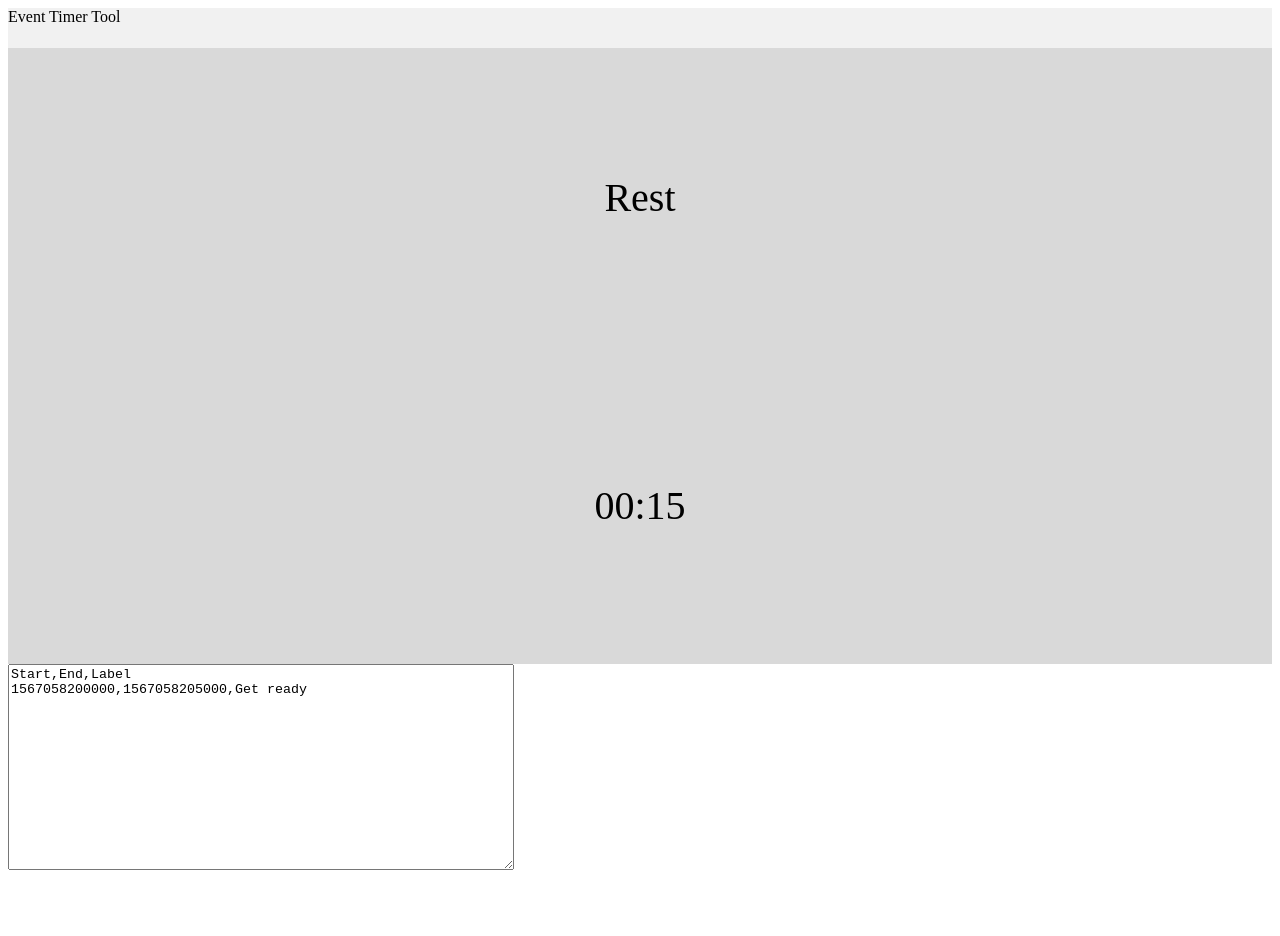
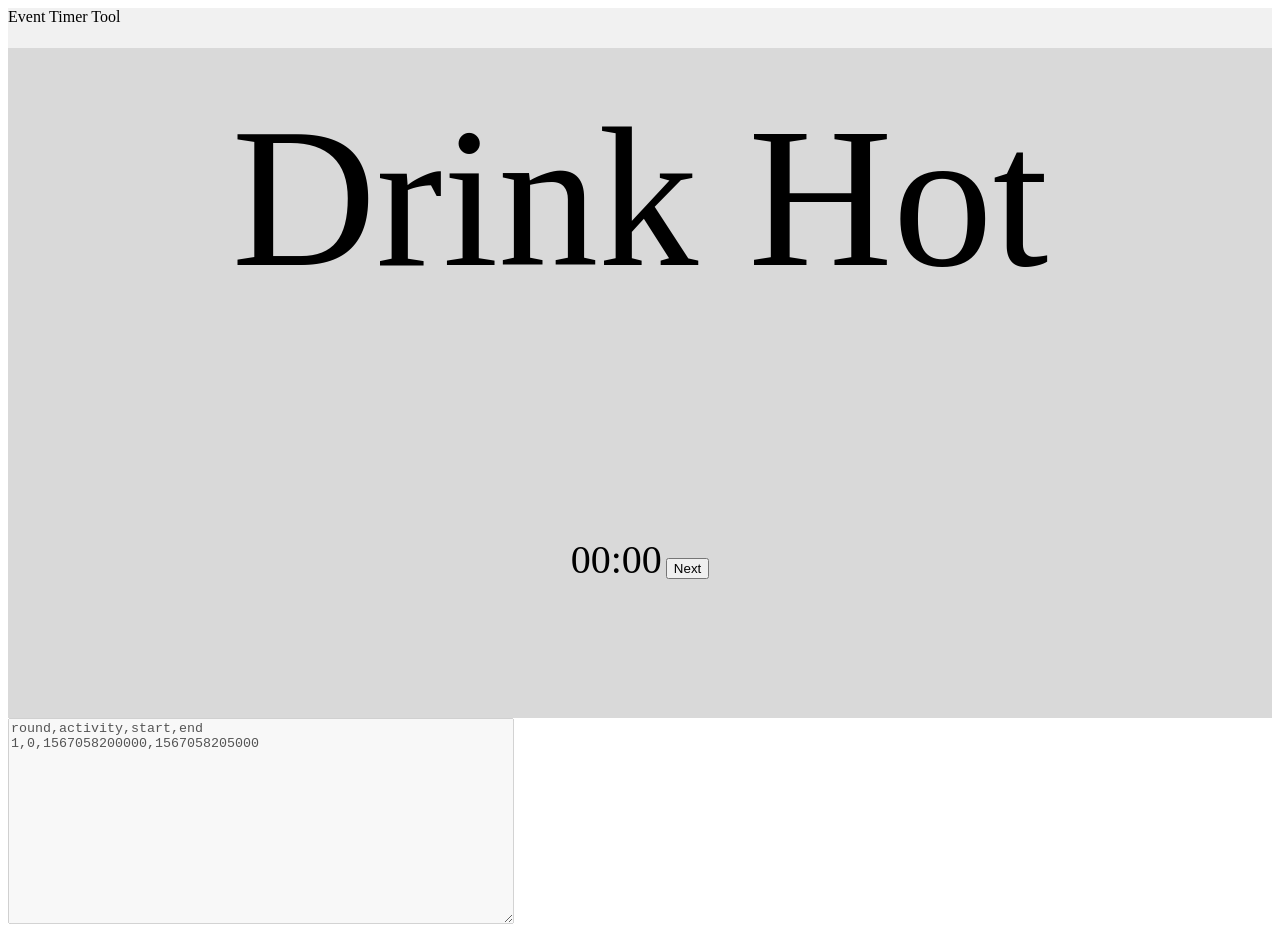
Before and after one commit to HAbitsLab/EventTimerTool, a plain HTML site: page index.html in a window 1280 px wide. Before the commit the page ends 882 px from the top, so only its background shows below. Drawn offline with nearby package versions, Linux system fonts and the light colour scheme.

Commit message:
version for the octagon experment.

```diff
--- a/experiment.js
+++ b/experiment.js
@@ -1,34 +1,8 @@
 var experiment = [
     {
-        action: 'Get ready',
+        action: 'Eat Hot',
         secs: 5 },
     {
-        action: 'Rest',
-        secs: 15 },
-    {
-        action: 'Drink',
-        secs: 15 },
-    {
-        action: 'Talk',
-        secs: 15 },
-
-    {
-        action: 'Rest',
-        secs: 15 },
-    {
-        action: 'Drink',
-        secs: 15 },
-    {
-        action: 'Talk',
-        secs: 15 },
-
-    {
-        action: 'Rest',
-        secs: 15 },
-    {
-        action: 'Drink',
-        secs: 15 },
-    {
-        action: 'Talk',
-        secs: 15 },
+        action: 'Drink Hot',
+        secs: 5 },
 ]
--- a/index.html
+++ b/index.html
@@ -20,12 +20,13 @@
 		<label id="ActionGuide"> Eating </label>
 		<br>
 		<label id = "timer"></label>
+		<button id='button' onclick="next()"> Next </button>
 		<br>
-		<button id='button' style="display:none"> Go to the next phase </button>
 </div>
 
+
 <div id="result">
-<textarea class="scrollabletextbox" id="resultlabel"></textarea>
+<textarea class="scrollabletextbox" id="resultlabel" disabled></textarea>
 </div>
 
 </html>
--- a/test.css
+++ b/test.css
@@ -68,7 +68,7 @@
 }
 
 #ActionGuide {
-	font-size: 40px;
+	font-size: 200px;
 }
 
 #resultlabel {
--- a/test.js
+++ b/test.js
@@ -95,14 +95,16 @@ CountDownTimer.parse = function(seconds) {
 var globalIndex = 0;
 var timer;
 var reset;
+var round = "1";
 
 var previousTime = 0;
+
 
 window.onload = function() {
     console.log("========== Starting experiment ===========");
     // console.log("Start,End,Label")
 
-    $("#resultlabel").append("Start,End,Label\n");
+    $("#resultlabel").append("round,activity,start,end\n");
 
     updateSelection(0);
 
@@ -127,16 +129,8 @@ function updateSelection(newIndex) {
     var currentTime = Date.now();
 
     if (newIndex > 0) {
-        $("#resultlabel").append(previousTime + "," + currentTime + "," + experiment[globalIndex - 1].action+"\n");
+        $("#resultlabel").append(round + "," + (globalIndex - 1) + "," +  previousTime + "," + currentTime  +"\n");
     }
-
-    previousTime = currentTime;
-
-    // var currentTime = Date.now();
-    // var nextTime = currentTime + 1000*experiment[globalIndex].secs;
-    // var output = currentTime + "," + nextTime + "," + experiment[globalIndex].action+"\n";
-    // console.log(output);
-    // $("#resultlabel").append(output);
 
 }
 
@@ -149,27 +143,52 @@ function format(minutes, seconds) {
         restart();
 }
 
+function next(){
+
+     timer.setTime(experiment[globalIndex].secs);
+     reset = timer.start();
+     previousTime = Date.now();
+     $('#timer').css('color', 'black')
+}
+
 function restart() {
 
     if (globalIndex < experiment.length - 1) {
         updateSelection(globalIndex + 1);
-        timer.setTime(experiment[globalIndex].secs);
-        reset = timer.start();
     }
 
-    $('#timer').css('color', 'black')
+
 }
 
+function download(filename, text) {
+    var element = document.createElement('a');
+    element.setAttribute('href', 'data:text/plain;charset=utf-8,' + encodeURIComponent(text));
+    element.setAttribute('download', filename);
+
+    element.style.display = 'none';
+    document.body.appendChild(element);
+
+    element.click();
+
+    document.body.removeChild(element);
+}
+
+
+
+
 function playsound() {
-    var snd = new Audio('elevator.mp3');
+    var snd = new Audio('./elevator.mp3');
     snd.play();
 
     if ((globalIndex < experiment.length - 1) && (globalIndex > 0)) {
         $('#timer').css('color', 'purple')
         // $('#ActionGuide').text('Prepare for the next action: ' + experiment[globalIndex + 1].action)
     } else if (globalIndex == experiment.length - 1){
-        $("#resultlabel").append(previousTime + "," + Date.now() + "," + experiment[experiment.length - 1].action+"\n");
+        $("#resultlabel").append(round + "," + (globalIndex) + "," + previousTime + "," + Date.now() +"\n");
 
-        $('#ActionGuide').text('Done!')
+        $('#ActionGuide').text('Done!');
+        // Start file download.
+        download("label.csv",$("#resultlabel").text());
     }
+
 }
```
Also changed, not shown: 1 other file.
